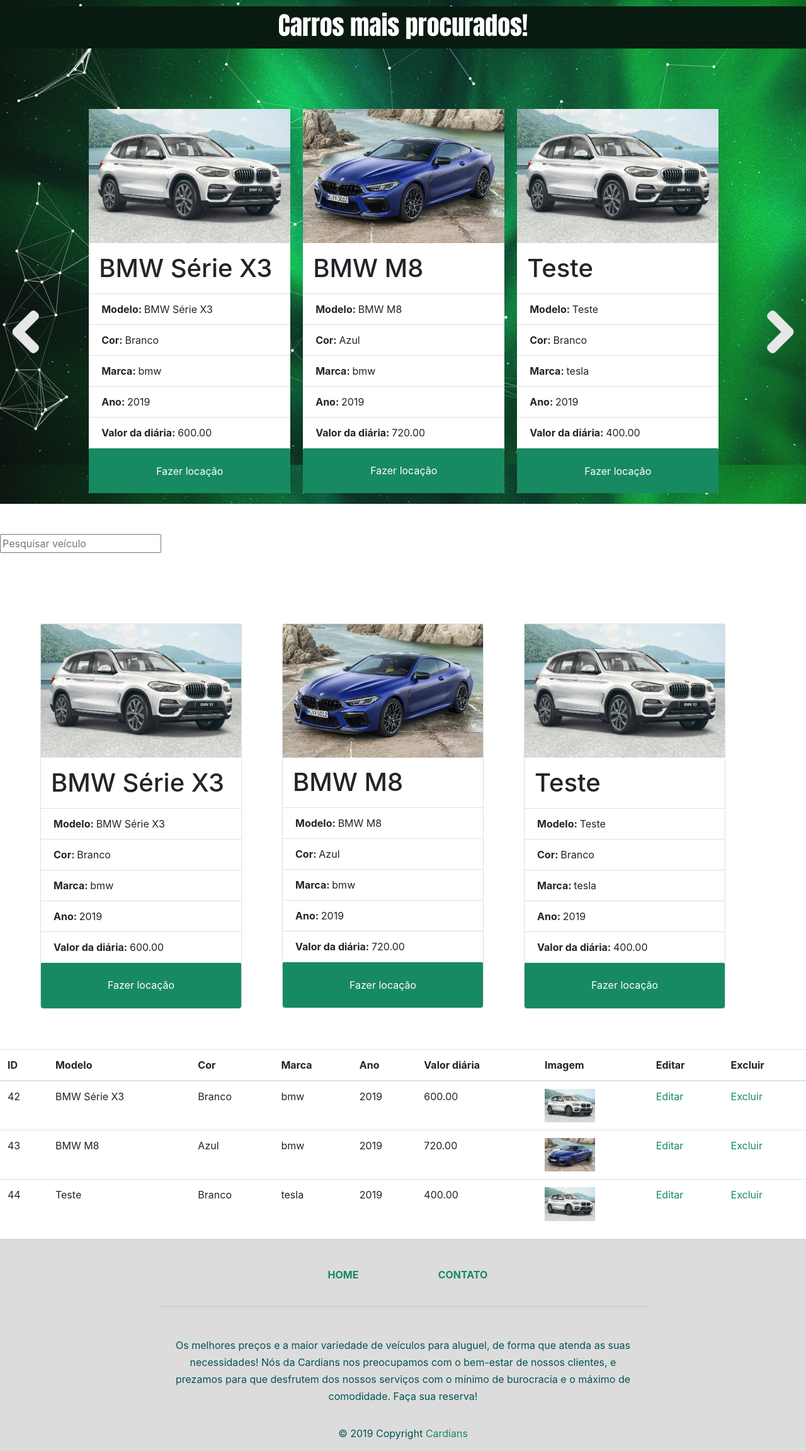
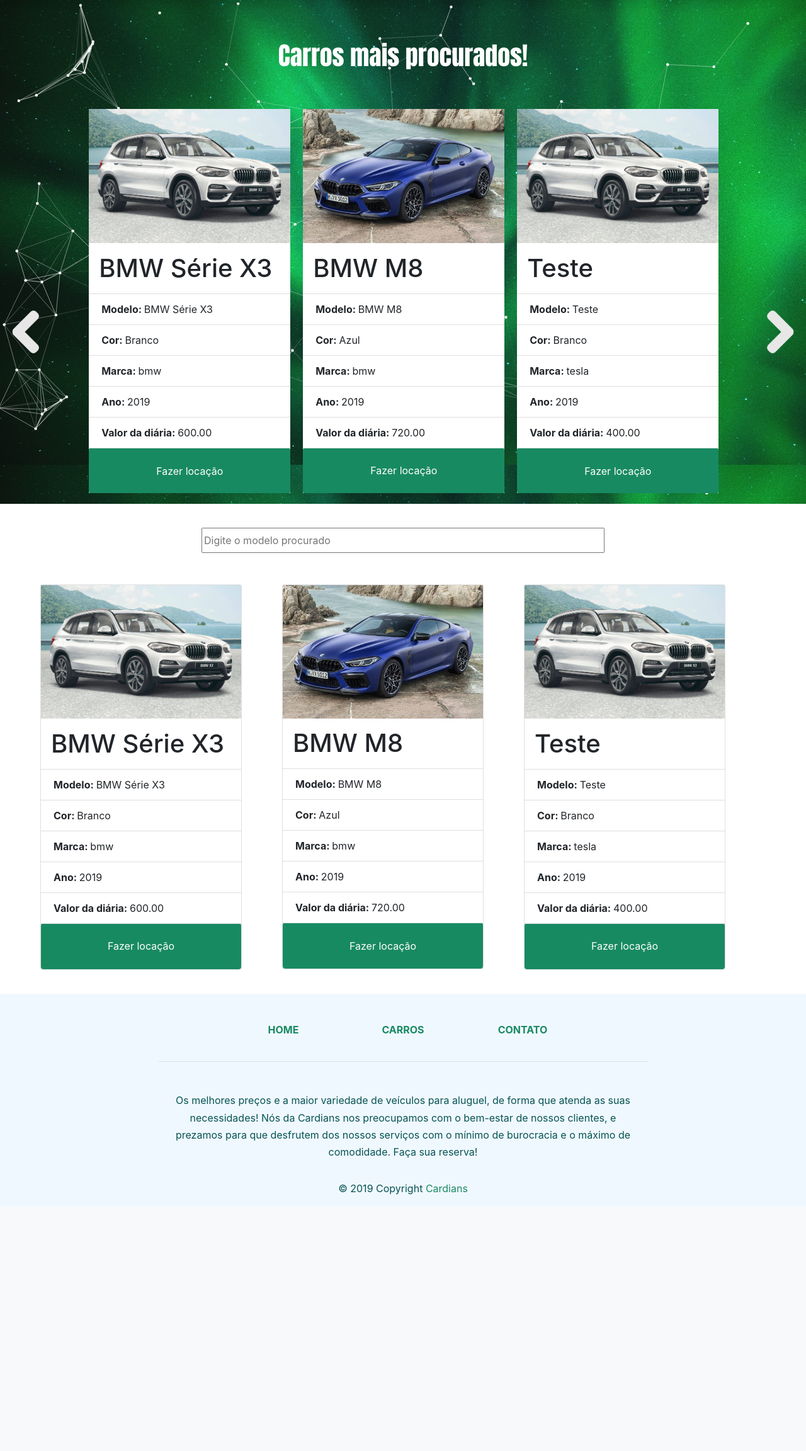
Before and after one commit to miguelitodev/Cardians, a PHP site: page /carros.php in a window 1280 px wide. Shown: the part 62-2366 px from the top of the page at 63% size. After the commit the page ends 1959 px from the top, so only its background shows below. Run offline with PHP 8.4, Linux system fonts and the light colour scheme; data comes from the database, SQL or seed files in the repository; some libraries are stand-ins or nearby versions.

Commit message:
pesquisa de carros ok, falta melhorar o design

```diff
--- a/carros.php
+++ b/carros.php
@@ -94,13 +94,11 @@
 
 
 
+    <form action="admin/buscar-carro.php">
+        <input type="text" name="campoPesquisa" id="campoPesquisa" placeholder="Digite o modelo procurado">
+    </form>
+    <div class="cont" id="resultado">
 
-    <div class="allVeiculos">
-        <br><br>
-        <form action="admin/buscar-carro.php">
-            <input type="text" name="campoPesquisa" id="campoPesquisa" placeholder="Pesquisar veículo">
-        </form>
-        <br><br>
         <?php
         require_once 'global.php';
 
@@ -119,64 +117,36 @@
         foreach ($listaVeiculo as $linha) {
             ?>
 
-            <table>
-                <tr>
-                    <div class="card">
-                        <img class="veiculos" src="<?php echo $linha['imgVeiculo'] ?>" alt="">
-                        <h1 class="modelo"><?php echo $linha['modeloVeiculo'] ?></h1>
-                        <ul class="list-group list-group-flush">
-                            <li class="list-group-item"><b>Modelo: </b><?php echo $linha['modeloVeiculo'] ?></li>
-                            <li class="list-group-item"><b>Cor: </b><?php echo $linha['corVeiculo'] ?></li>
-                            <li class="list-group-item"><b>Marca: </b><?php echo $linha['nomeMarca'] ?></li>
-                            <li class="list-group-item"><b>Ano: </b><?php echo $linha['anoVeiculo'] ?></li>
-                            <li class="list-group-item"><b>Valor da diária: </b><?php echo $linha['valorDiariaVeiculo'] ?></li>
-                            <button type="button" class="btn" onclick="window.location.href='admin/locacao/form-cadastrar-locacao.php'">Fazer locação</button>
-                        </ul>
-                    </div>
-                </tr>
-            </table>
+
+            <div class='card'>
+                <img class='veiculos' src="<?php echo $linha['imgVeiculo'] ?>" alt=''>
+                <h1 class='modelo'><?php echo $linha['modeloVeiculo'] ?></h1>
+                <ul class='list-group list-group-flush'>
+                    <li class='list-group-item'><b>Modelo: </b><?php echo $linha['modeloVeiculo'] ?></li>
+                    <li class='list-group-item'><b>Cor: </b><?php echo $linha['corVeiculo'] ?></li>
+                    <li class='list-group-item'><b>Marca: </b><?php echo $linha['nomeMarca'] ?></li>
+                    <li class='list-group-item'><b>Ano: </b><?php echo $linha['anoVeiculo'] ?></li>
+                    <li class='list-group-item'><b>Valor da diária: </b><?php echo $linha['valorDiariaVeiculo'] ?></li>
+                    <button type='button' class='btn' onclick="window.location.href='admin/locacao/form-cadastrar-locacao.php'">Fazer locação</button>
+                </ul>
+            </div>
         <?php } ?>
-        <table class="table">
-					<thead>
-						<tr>
-							<th>ID</th>
-							<th>Modelo</th>
-							<th>Cor</th>
-							<th>Marca</th>
-							<th>Ano</th>
-							<th>Valor diária</th>
-							<th>Imagem</th>
-							<th class="acao">Editar</th>
-							<th class="acao">Excluir</th>
-
-						</tr>
-					</thead>
-					<tbody id="resultado">
-						<?php foreach ($listaVeiculo as $linha) { ?>
-							<tr>
-								<td><?php echo $linha['idVeiculo'] ?></td>
-								<td><?php echo $linha['modeloVeiculo'] ?></td>
-								<td><?php echo $linha['corVeiculo'] ?></td>
-								<td><?php echo $linha['nomeMarca'] ?></td>
-								<td><?php echo $linha['anoVeiculo'] ?></td>
-								<td><?php echo $linha['valorDiariaVeiculo'] ?></td>
-								<td><img src="<?php echo $linha['imgVeiculo'] ?>" width="80px"></td>
-								<td><a href="form-editar-veiculo.php?id=<?php echo $linha['idVeiculo'] ?>">Editar</td>
-								<td><a href="excluir-veiculo.php?id=<?php echo $linha['idVeiculo'] ?>">Excluir</td>
-							</tr>
-
-						<?php } ?>
-					</tbody>
-				</table>
     </div>
 
-    <footer class="page-footer font-small indigo" style="background-color: #DCDCDC; margin-top: 0%" id="desceai">
+    <footer class="page-footer font-small indigo" id="desceai">
         <div class="container">
             <div class="row text-center d-flex justify-content-center pt-5 mb-3">
                 <div class="col-md-2 mb-3">
                     <h6 class="text-uppercase font-weight-bold">
                         <a href="index.php">
                             Home
+                        </a>
+                    </h6>
+                </div>
+                <div class="col-md-2 mb-3">
+                    <h6 class="text-uppercase font-weight-bold">
+                        <a href="carros.php">
+                            Carros
                         </a>
                     </h6>
                 </div>
@@ -202,7 +172,6 @@
                     </p>
                 </div>
             </div>
-            <hr class="clearfix d-md-none rgba-white-light" style="margin: 10% 15% 5%;">
         </div>
         <div class="footer-copyright text-center py-3">© 2019 Copyright
             <a href="index.html">
--- a/css/style.css
+++ b/css/style.css
@@ -173,27 +173,43 @@ div#formulario input {
     font-family: Impact, Haettenschweiler, 'Arial Narrow Bold', sans-serif;
     font-size: 40px;
     position: absolute;
-    top: 9%;
+    top: 15%;
     text-align: center;
-    background-color: #091b10;
+    /* background-color: #091b10; */
     width: 100%;
     height: 67px;
 }
 
-.allVeiculos {
-    background: #fff;
+.cont {
+    background: rgb(255, 255, 255);
 }
 
 .card {
     width: 25%;
     /* margin: 0 auto; */
     margin-left: 5%;
-    margin-top: 5%;
-    margin-bottom: 5%;
+    margin-top: 10%;
+    margin-bottom: 3%;
     float: left;
 }
 
-.pesquisa {
+#campoPesquisa {
     position: absolute;
-    margin-top: 2%;
+    margin-left: 25%;
+    height: 40px;
+    width: 50%;
+    margin-top: 3%;
 }
+
+.alert {
+    width: 50%;
+    height: 400px;
+    background-color: rgba(221, 0, 0, 0.267);
+    color: black;
+    margin: 90px auto;
+}
+
+.bgCards {
+    width: 90%;
+    background-color: rgb(255, 255, 255);
+}
```
Also changed, not shown: buscar-carro.php (+48 -32 lines).
